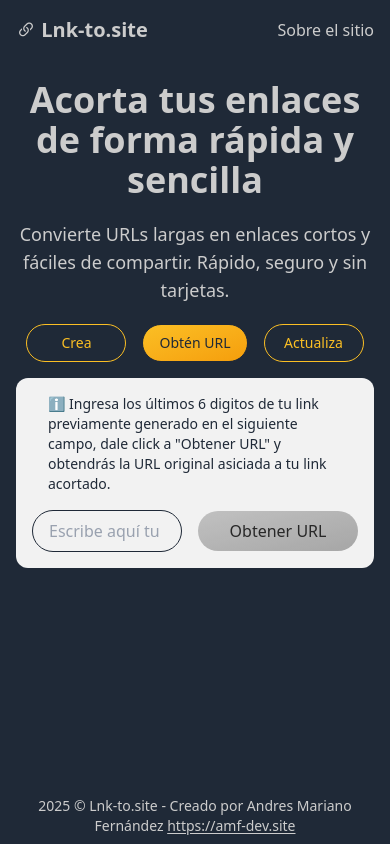
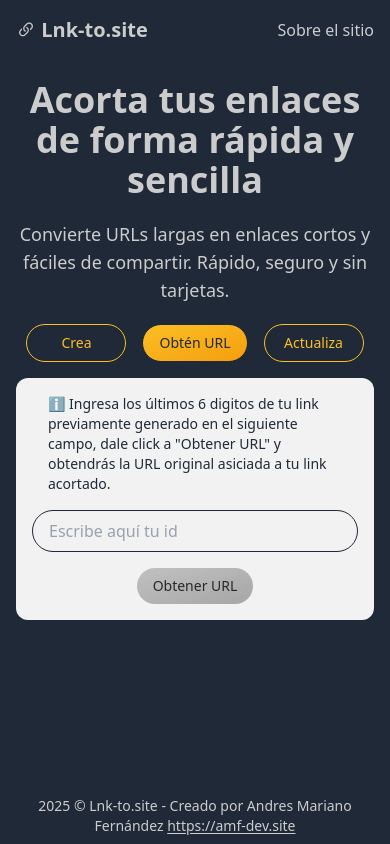
Before and after one commit to amf-dev-gh/acortador-enlaces-front, an Angular app: page / in a window 390 px wide. Both pictures are taken after a click on the button "Obtén URL". Built offline with nearby package versions, Linux system fonts and the light colour scheme; no server answers.

Commit message:
mejorando la estructura y estilos del formulario de expansión de enlaces para mayor claridad y responsividad

```diff
--- a/src/app/components/home/expand-link/expand-link.component.html
+++ b/src/app/components/home/expand-link/expand-link.component.html
@@ -1,22 +1,30 @@
+@let hasResponse = isloading || fetchedUrl !== '' || errorMessage !== '';
+
 <div class="flex flex-col bg-off-white w-full p-4 rounded-xl">
 
   <p class="mb-4 mx-4 text-accent text-sm">ℹ️ Ingresa los últimos 6 digitos de tu link previamente generado en el siguiente campo, dale click a "Obtener URL" y obtendrás la URL original asiciada a tu link acortado.</p>
 
-  <form (ngSubmit)="getUrl()" class="flex w-full gap-4" [formGroup]="getUrlForm">
-    <input class="w-full px-4 py-2 rounded-full border placeholder:text-gray-400 focus:outline-gray-400 text-accent"
+  <form (ngSubmit)="getUrl()" class="flex w-full gap-4 flex-col sm:flex-row sm:items-start items-center" [formGroup]="getUrlForm">
+
+    <div class="flex flex-col w-full">
+      <input class="w-full px-4 py-2 rounded-full border placeholder:text-gray-400 focus:outline-gray-400 text-accent"
       type="text" name="id" formControlName="id" placeholder="Escribe aquí tu id" autocomplete="off">
+      @if (getUrlForm.get('id')?.errors?.['pattern']) {
+      <span class="text-red-500 mx-4 text-sm">El ID debe contener solo caracteres alfanuméricos</span>
+      }
+      @if (getUrlForm.get('id')?.errors?.['maxlength']) {
+      <span class="text-red-500 mx-4 text-sm">El ID debe contener 6 caracteres</span>
+      }
+    </div>
+
     <button type="submit"
-      class="m-auto text-nowrap py-2 px-4 bg-gradient-to-br from-primary to-secondary rounded-full min-w-40 text-accent hover:cursor-pointer hover:contrast-125 disabled:saturate-0 disabled:pointer-events-none"
+      class="text-sm sm:text-base min-w-25 sm:min-w-40 text-nowrap py-2 px-4 bg-gradient-to-br from-primary to-secondary rounded-full text-accent hover:cursor-pointer hover:contrast-125 disabled:saturate-0 disabled:pointer-events-none"
       [disabled]="getUrlForm.invalid">Obtener URL</button>
+
   </form>
-  @if (getUrlForm.get('id')?.errors?.['pattern']) {
-  <span class="text-red-500 ms-4 text-sm">El ID debe contener solo caracteres alfanuméricos</span>
-  }
-  @if (getUrlForm.get('id')?.errors?.['maxlength']) {
-  <span class="text-red-500 ms-4 text-sm">El ID debe contener 6 caracteres</span>
-  }
 
-  @if (isloading || fetchedUrl !== '' || errorMessage !== '') {
+
+  @if (hasResponse) {
   <div class="flex flex-col text-accent items-center gap-4 p-4">
     @if (isloading) {
     <span class="size-15 text-secondary"><app-spinner /></span>
```
